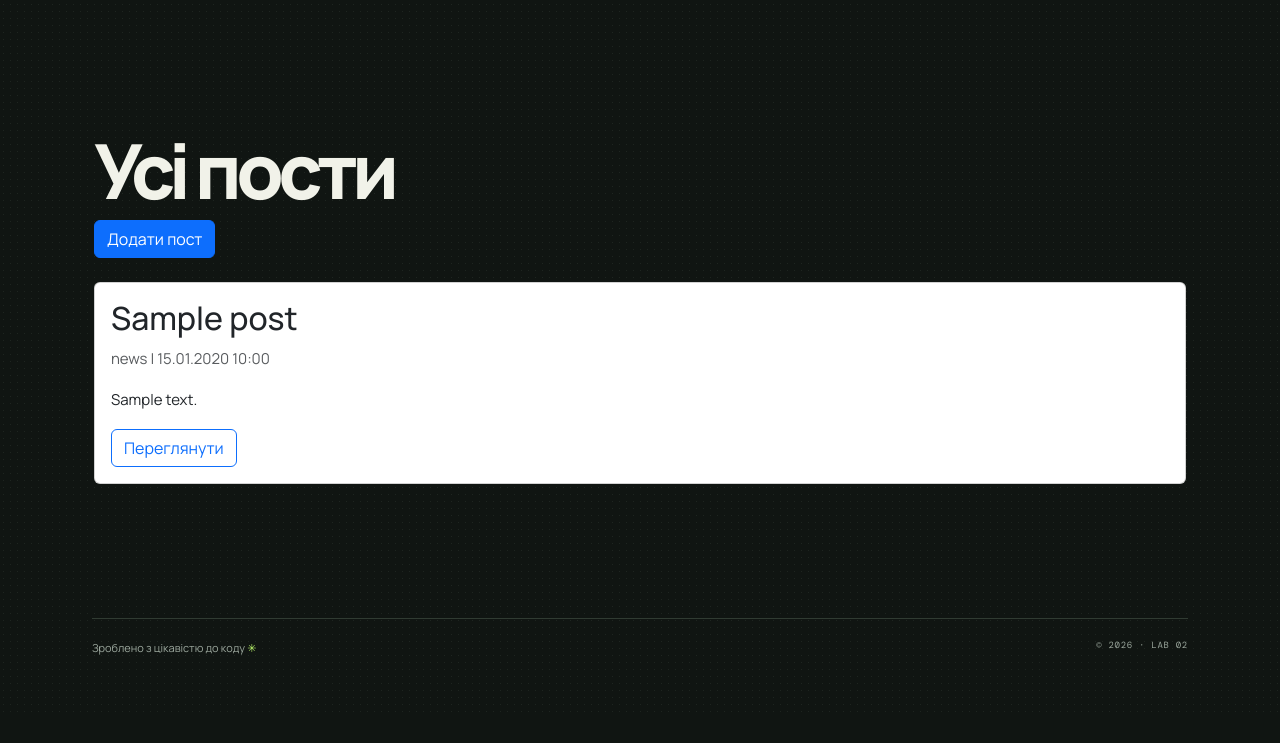
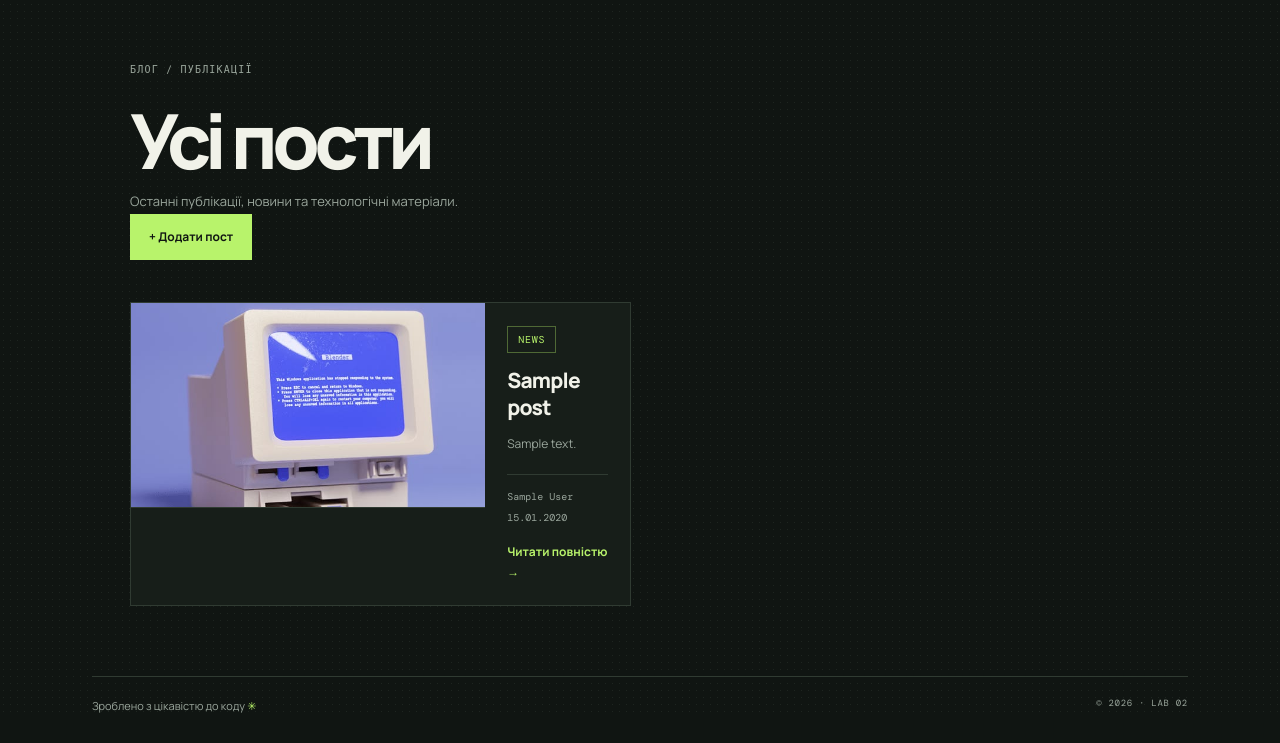
Before and after one commit to MariaVatah/flask-app-vatah, a Flask app: page /post in a window 1280 px wide. Shown: the part 83-826 px from the top of the page. Before the commit the page ends 795 px from the top, so only its background shows below. Run offline with Flask 3, Linux system fonts and the light colour scheme; tables that the repository leaves empty hold one stand-in row (values such as "Sample post"); parts of the project's set-up code (start-up, migrations or seed data) failed here and were passed over.

Commit message:
Complete post styling and templates

```diff
--- a/app/posts/__init__.py
+++ b/app/posts/__init__.py
@@ -4,7 +4,8 @@ posts_bp = Blueprint(
     "posts",
     __name__,
     url_prefix="/post",
-    template_folder="templates"
+    template_folder="templates",
+    static_folder="static"
 )
 
 from app.posts import views
--- /dev/null
+++ b/app/posts/static/css/posts.css
@@ -0,0 +1,517 @@
+.posts-page {
+    max-width: 1020px;
+    margin: 0 auto;
+}
+
+.posts-heading {
+    margin-bottom: 42px;
+}
+
+.posts-heading h1 {
+    margin-top: 24px;
+}
+
+.posts-lead {
+    max-width: 550px;
+    margin: 22px 0 30px;
+    color: var(--muted);
+    font-size: 14px;
+    line-height: 1.9;
+}
+
+.posts-add-button {
+    display: inline-flex;
+    align-items: center;
+    justify-content: space-between;
+    gap: 28px;
+    min-height: 46px;
+    padding: 0 18px;
+    background: var(--mint);
+    border: 1px solid var(--mint);
+    color: var(--bg);
+    font: 700 12px var(--sans);
+    transition: .2s ease;
+}
+
+.posts-add-button:hover {
+    background: #d0ff9a;
+    border-color: #d0ff9a;
+    color: var(--bg);
+    transform: translateY(-2px);
+}
+
+.posts-grid {
+    display: grid;
+    grid-template-columns: repeat(2, minmax(0, 1fr));
+    gap: 18px;
+    margin-top: 32px;
+}
+
+.post-card {
+    min-width: 0;
+    display: flex;
+    align-items: stretch;
+    overflow: hidden;
+    border: 1px solid var(--line);
+    background: var(--panel);
+    transition: transform .2s ease, border-color .2s ease;
+}
+
+.post-card:hover {
+    transform: translateY(-4px);
+    border-color: var(--mint);
+}
+
+.post-card-image {
+    display: block;
+    width: 100%;
+    height: 205px;
+    object-fit: cover;
+    background: var(--panel-soft);
+    border-bottom: 1px solid var(--line);
+}
+
+.post-card-body {
+    padding: 22px;
+}
+
+.post-category {
+    display: inline-block;
+    margin-bottom: 14px;
+    padding: 6px 10px;
+    border: 1px solid rgba(184, 243, 107, .35);
+    color: var(--mint);
+    font: 10px var(--mono);
+    letter-spacing: .08em;
+    text-transform: uppercase;
+}
+
+.post-card h2 {
+    margin: 0 0 12px;
+    color: var(--text);
+    font-size: 21px;
+    font-weight: 800;
+    line-height: 1.3;
+    letter-spacing: -.04em;
+    overflow-wrap: anywhere;
+}
+
+.post-card-description {
+    margin: 0;
+    color: var(--muted);
+    font-size: 12px;
+    line-height: 1.8;
+}
+
+.post-card-meta {
+    display: flex;
+    flex-wrap: wrap;
+    gap: 8px 16px;
+    margin-top: 19px;
+    padding-top: 15px;
+    border-top: 1px solid var(--line);
+    color: var(--muted);
+    font: 10px var(--mono);
+}
+
+.post-read-more {
+    display: inline-flex;
+    align-items: center;
+    gap: 10px;
+    margin-top: 18px;
+    color: var(--mint);
+    font-size: 12px;
+    font-weight: 700;
+}
+
+.post-read-more:hover {
+    color: #d0ff9a;
+}
+
+.posts-empty {
+    grid-column: 1 / -1;
+    padding: 45px 25px;
+    border: 1px dashed var(--line);
+    color: var(--muted);
+    text-align: center;
+    font-size: 13px;
+}
+
+.post-detail-panel {
+    padding: clamp(22px, 4vw, 38px);
+    border: 1px solid var(--line);
+    background: var(--panel);
+}
+
+.post-detail-title {
+    margin: 18px 0;
+    color: var(--text);
+    font-size: clamp(30px, 5vw, 48px);
+    font-weight: 800;
+    line-height: 1.1;
+    letter-spacing: -.06em;
+    overflow-wrap: anywhere;
+}
+
+.post-detail-meta {
+    display: flex;
+    flex-wrap: wrap;
+    gap: 10px 20px;
+    margin-bottom: 28px;
+    color: var(--muted);
+    font: 10px var(--mono);
+}
+
+.post-detail-content {
+    padding-top: 25px;
+    border-top: 1px solid var(--line);
+    color: var(--text);
+    font-size: 14px;
+    line-height: 2;
+    white-space: pre-wrap;
+    overflow-wrap: anywhere;
+}
+
+.post-form-panel {
+    width: 100%;
+    max-width: 760px;
+    margin: 0 auto;
+    padding: clamp(22px, 4vw, 38px);
+    border: 1px solid var(--line);
+    background: var(--panel);
+}
+
+.post-form-panel label {
+    display: block;
+    margin: 18px 0 7px;
+    color: var(--text);
+    font-size: 12px;
+    font-weight: 600;
+}
+
+.post-form-panel input:not([type="checkbox"]),
+.post-form-panel textarea,
+.post-form-panel select {
+    width: 100%;
+    padding: 12px 13px;
+    border: 1px solid var(--line);
+    border-radius: 0;
+    outline: none;
+    background: var(--bg);
+    color: var(--text);
+    font: 12px var(--sans);
+}
+
+.post-form-panel textarea {
+    min-height: 180px;
+    resize: vertical;
+}
+
+.post-form-panel input:focus,
+.post-form-panel textarea:focus,
+.post-form-panel select:focus {
+    border-color: var(--mint);
+    box-shadow: 0 0 0 3px rgba(184, 243, 107, .1);
+}
+
+.post-form-panel input[type="checkbox"] {
+    accent-color: var(--mint);
+}
+
+.post-form-actions {
+    display: flex;
+    flex-wrap: wrap;
+    gap: 12px;
+    margin-top: 25px;
+}
+
+.post-form-actions .submit-button {
+    width: auto;
+    margin: 0;
+    cursor: pointer;
+}
+
+.post-cancel-link {
+    display: inline-flex;
+    align-items: center;
+    padding: 0 16px;
+    border: 1px solid var(--line);
+    color: var(--text);
+    font-size: 12px;
+}
+
+.post-cancel-link:hover {
+    border-color: var(--mint);
+    color: var(--mint);
+}
+
+.post-delete-panel {
+    width: 100%;
+    max-width: 680px;
+    margin: 0 auto;
+    padding: clamp(28px, 4vw, 42px);
+    border: 1px solid #a85d55;
+    background: var(--panel);
+}
+
+.post-delete-panel p {
+    color: var(--muted);
+    font-size: 13px;
+}
+
+body[data-theme="light"] .post-card,
+body[data-theme="light"] .post-detail-panel,
+body[data-theme="light"] .post-form-panel,
+body[data-theme="light"] .post-delete-panel {
+    background: var(--panel);
+    border-color: var(--line);
+}
+
+body[data-theme="light"] .post-form-panel input:not([type="checkbox"]),
+body[data-theme="light"] .post-form-panel textarea,
+body[data-theme="light"] .post-form-panel select {
+    background: #f7f8f2;
+    color: var(--text);
+}
+
+.posts-description {
+    max-width: 560px;
+    margin: 12px 0 0;
+    color: var(--muted);
+    font-size: 13px;
+    line-height: 1.8;
+}
+
+.posts-heading .posts-lead,
+.post-form-heading .posts-lead,
+.post-delete-panel .posts-lead {
+    margin: 0 0 12px;
+    letter-spacing: .12em;
+    font-family: var(--mono);
+    font-size: 10px;
+}
+
+.post-back-link {
+    display: inline-block;
+    margin-bottom: 28px;
+    color: var(--muted);
+    font-size: 12px;
+    text-decoration: none;
+    transition: color .2s ease;
+}
+
+.post-back-link:hover {
+    color: var(--mint);
+}
+
+.post-detail-header {
+    padding-bottom: 25px;
+}
+
+.post-detail-actions {
+    display: flex;
+    flex-wrap: wrap;
+    gap: 12px;
+    margin-top: 28px;
+}
+
+.post-delete-button {
+    display: inline-flex;
+    align-items: center;
+    justify-content: center;
+    min-height: 46px;
+    padding: 0 18px;
+    border: 1px solid #a85d55;
+    background: #a85d55;
+    color: #fff;
+    font: 700 12px var(--sans);
+    text-decoration: none;
+    cursor: pointer;
+    transition: .2s ease;
+}
+
+.post-delete-button:hover {
+    border-color: #c9786e;
+    background: #c9786e;
+    color: #fff;
+}
+
+.post-delete-icon {
+    display: grid;
+    place-items: center;
+    width: 42px;
+    height: 42px;
+    margin-bottom: 22px;
+    border: 1px solid #a85d55;
+    color: #e58c80;
+    font-size: 22px;
+    font-weight: 800;
+}
+
+.post-delete-description {
+    margin: 20px 0 10px;
+    line-height: 1.8;
+}
+
+.post-delete-description strong {
+    color: var(--text);
+}
+
+.post-delete-warning {
+    color: #e58c80 !important;
+}
+
+.post-delete-actions {
+    display: flex;
+    flex-wrap: wrap;
+    align-items: center;
+    gap: 12px;
+    margin-top: 25px;
+}
+
+.post-form-heading {
+    margin-bottom: 28px;
+}
+
+.post-form-heading h1 {
+    margin: 0;
+    color: var(--text);
+    font-size: clamp(28px, 5vw, 42px);
+    font-weight: 800;
+    letter-spacing: -.05em;
+}
+
+.post-form-actions .posts-add-button {
+    cursor: pointer;
+}
+
+.posts-empty h2 {
+    color: var(--text);
+    font-size: 22px;
+    margin-bottom: 12px;
+}
+
+.posts-empty p {
+    margin-bottom: 22px;
+}
+
+.post-form-panel input[type="submit"] {
+    display: inline-flex;
+    align-items: center;
+    justify-content: center;
+    width: auto;
+    min-width: 150px;
+    min-height: 46px;
+    margin: 0;
+    padding: 0 22px;
+    border: 1px solid var(--mint);
+    background: var(--mint);
+    color: var(--bg);
+    font: 700 12px var(--sans);
+    cursor: pointer;
+    transition: .2s ease;
+}
+
+.post-form-panel input[type="submit"]:hover {
+    background: #d0ff9a;
+    border-color: #d0ff9a;
+    transform: translateY(-2px);
+}
+
+.post-form-actions {
+    display: flex;
+    align-items: stretch;
+    flex-wrap: nowrap;
+    gap: 12px;
+    margin-top: 28px;
+}
+
+.post-form-panel input[type="submit"],
+.post-form-actions .post-cancel-link {
+    flex: 1;
+    width: 50%;
+    min-width: 0;
+    min-height: 46px;
+    justify-content: center;
+    text-align: center;
+}
+
+.post-form-actions .post-cancel-link {
+    display: inline-flex;
+    align-items: center;
+    padding: 0 20px;
+}
+
+.post-form input[type="checkbox"] {
+    appearance: auto;
+    -webkit-appearance: checkbox;
+    display: inline-block;
+    width: 18px;
+    height: 18px;
+    min-height: 18px;
+    margin: 0 10px 0 0;
+    padding: 0;
+    accent-color: var(--mint);
+    cursor: pointer;
+    vertical-align: middle;
+}
+
+.post-form input[type="checkbox"] + label {
+    display: inline;
+    cursor: pointer;
+}
+
+/* Delete confirmation layout */
+
+.post-delete-panel h1 {
+    font-size: clamp(34px, 5vw, 52px);
+    line-height: 1.1;
+    margin-bottom: 18px;
+}
+
+.post-delete-actions {
+    display: flex;
+    width: 100%;
+    gap: 14px;
+    margin-top: 30px;
+}
+
+.post-delete-actions .post-delete-button,
+.post-delete-actions .post-cancel-link {
+    flex: 1;
+    width: 50%;
+    min-width: 0;
+    min-height: 50px;
+    display: inline-flex;
+    align-items: center;
+    justify-content: center;
+    padding: 0 12px;
+    text-align: center;
+    font-size: 13px;
+}
+
+.post-delete-actions .post-cancel-link {
+    border: 1px solid var(--line);
+    color: var(--text);
+    text-decoration: none;
+}
+
+.post-delete-actions .post-cancel-link:hover {
+    border-color: var(--mint);
+    color: var(--mint);
+}
+
+@media (max-width: 500px) {
+    .post-delete-panel {
+        padding: 22px;
+    }
+
+    .post-delete-actions {
+        flex-direction: column;
+    }
+
+    .post-delete-actions .post-delete-button,
+    .post-delete-actions .post-cancel-link {
+        width: 100%;
+    }
+}
--- a/app/posts/templates/posts/posts.html
+++ b/app/posts/templates/posts/posts.html
@@ -1,36 +1,76 @@
 {% extends "base.html" %}
+
+{% block extra_css %}
+<link rel="stylesheet" href="{{ url_for('posts.static', filename='css/posts.css') }}">
+{% endblock %}
 
 {% block title %}Усі пости{% endblock %}
 
 {% block content %}
-<div class="container py-5">
+<section class="posts-page">
+
+    <div class="posts-heading">
+        <div>
+            <p class="posts-lead">БЛОГ / ПУБЛІКАЦІЇ</p>
             <h1>Усі пости</h1>
+            <p class="posts-description">
+                Останні публікації, новини та технологічні матеріали.
+            </p>
+        </div>
 
         <a href="{{ url_for('posts.create_post') }}"
-       class="btn btn-primary mb-4">
-        Додати пост
+           class="posts-add-button">
+            + Додати пост
         </a>
+    </div>
 
+    {% if posts %}
+        <div class="posts-grid">
             {% for post in posts %}
-        <article class="card mb-3">
-            <div class="card-body">
-                <h2 class="card-title">{{ post.title }}</h2>
+                <article class="post-card">
+                    <img
+                        src="{{ url_for('posts.static', filename='img/default.jpg') }}"
+                        alt="Зображення до публікації"
+                        class="post-card-image"
+                    >
+                    <div class="post-card-body">
+                        <span class="post-category">
+                            {{ post.category.value }}
+                        </span>
 
-                <p class="text-muted">
-                    {{ post.category.value }} |
-                    {{ post.posted.strftime('%d.%m.%Y %H:%M') }}
+                        <h2>{{ post.title }}</h2>
+
+                        <p class="post-card-description">
+                            {{ post.content[:150] }}
+                            {% if post.content|length > 150 %}...{% endif %}
                         </p>
 
-                <p>{{ post.content[:100] }}</p>
+                        <div class="post-card-meta">
+                            <span>{{ post.author }}</span>
+                            <span>
+                                {{ post.posted.strftime('%d.%m.%Y') }}
+                            </span>
+                        </div>
 
                         <a href="{{ url_for('posts.post_detail', id=post.id) }}"
-                   class="btn btn-outline-primary">
-                    Переглянути
+                           class="post-read-more">
+                            Читати повністю →
                         </a>
                     </div>
+
                 </article>
-    {% else %}
-        <p>Поки що постів немає.</p>
             {% endfor %}
         </div>
+    {% else %}
+        <div class="posts-empty">
+            <h2>Поки що постів немає</h2>
+            <p>Створи першу публікацію, щоб вона з'явилася тут.</p>
+            <a href="{{ url_for('posts.create_post') }}"
+               class="posts-add-button">
+                Створити пост
+            </a>
+        </div>
+    {% endif %}
+
+</section>
 {% endblock %}
--- a/app/templates/base.html
+++ b/app/templates/base.html
@@ -10,6 +10,7 @@
   <link href="https://fonts.googleapis.com/css2?family=DM+Mono:wght@400;500&family=Manrope:wght@400;500;600;700;800&display=swap" rel="stylesheet">
   <link href="https://cdn.jsdelivr.net/npm/bootstrap@5.3.3/dist/css/bootstrap.min.css" rel="stylesheet">
   <link rel="stylesheet" href="{{ url_for('static', filename='css/styles.css') }}">
+  {% block extra_css %}{% endblock %}
 </head>
 <body data-theme="{{ request.cookies.get('theme', 'dark') }}">
   <div class="site-shell">
```
Also changed, not shown: app/posts/templates/posts/add_post.html (+46 -6 lines), app/posts/templates/posts/delete_confirm.html (+28 -12 lines), app/posts/templates/posts/detail_post.html (+32 -21 lines), app/posts/static/img/default.jpg (added). Lines whose indentation alone changed are shown as unchanged.
